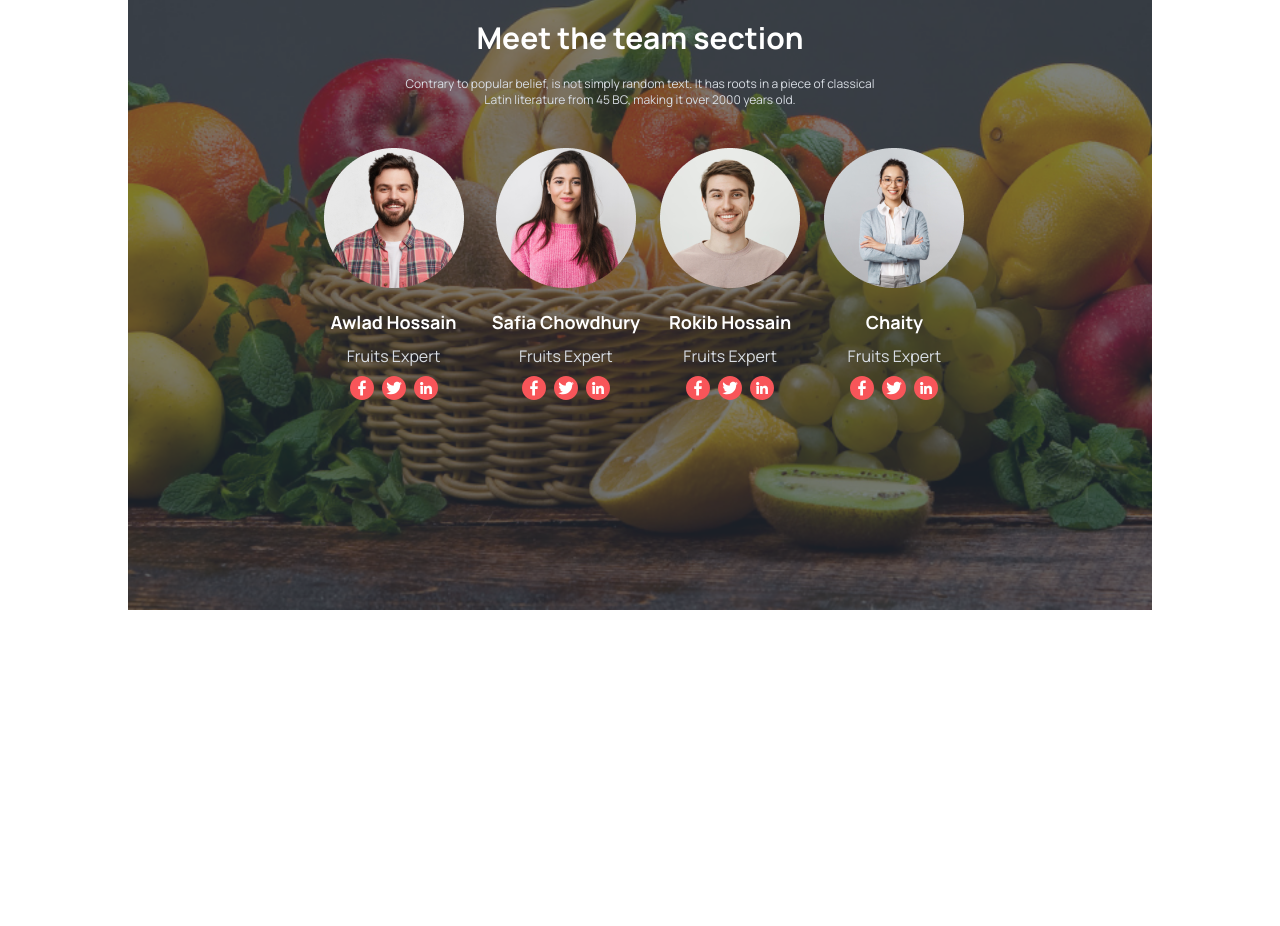
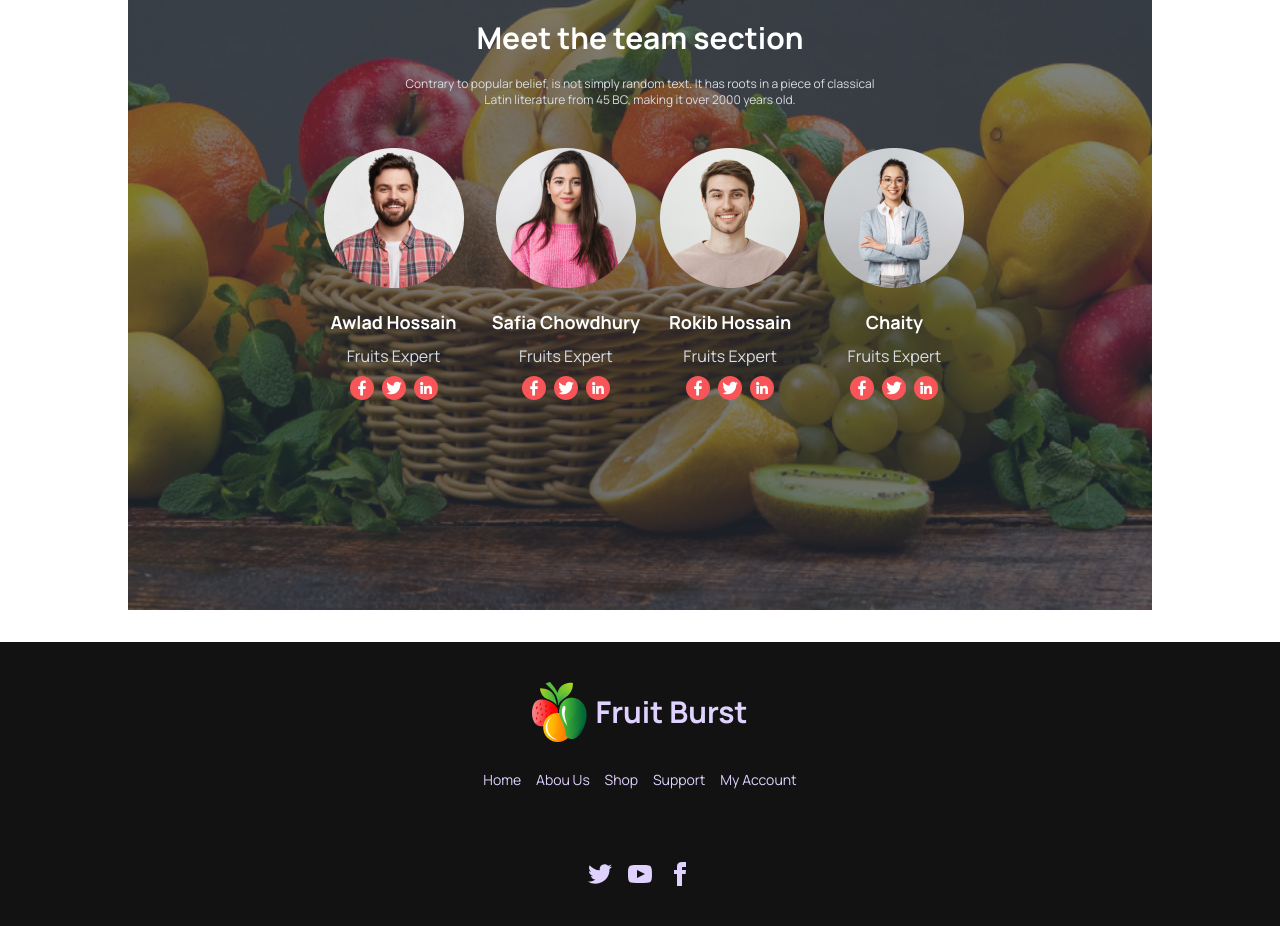
Before and after one commit to SakibGit1/Fruits-website, a plain HTML site: page index.html in a window 1280 px wide. Shown: the part 1708-2634 px from the top of the page. Before the commit the page ends 2318 px from the top, so only its background shows below. Drawn offline with nearby package versions, Linux system fonts and the light colour scheme.

Commit message:
footer added

```diff
--- a/index.html
+++ b/index.html
@@ -164,7 +164,7 @@
                 <!-- left side -->
                 <div class=" ">
                     <h2 class="text-3xl font-bold mb-3">Deal of the day </h2>
-                    <p class="text-xs font-thin lg:w-[600px]">Contrary to popular belief, is not simply random text. It has roots in a piece of classical <br>Latin literature from 45 BC, making it over 2000 years old.</p>
+                    <p class="text-xs font-thin ">Contrary to popular belief, is not simply random text. It has roots in a piece of classical <br>Latin literature from 45 BC, making it over 2000 years old.</p>
                 </div>
                 <!-- right side -->
                 <div class=" ">
@@ -477,6 +477,30 @@
               </div>
         </section>
    </main>
+   <footer class="footer footer-center mt-8 p-10 bg-[#121212] text-primary-content">
+    <div class="mb-8">
+      <div class="flex items-center gap-2">
+        <img src="./images/logo.png" alt="">
+        <span class="text-3xl font-bold">Fruit Burst</span>
+      </div>
+      <!-- footer menu -->
+      <div class="space-x-3 gap-10 mt-5">
+        <a href="">Home</a>
+        <a href="">Abou Us</a>
+        <a href="">Shop</a>
+        <a href="">Support</a>
+        <a href="">My Account</a>
+      </div>
+
+    </div>
+    <div>
+      <div class="grid grid-flow-col gap-4">
+        <a><svg xmlns="http://www.w3.org/2000/svg" width="24" height="24" viewBox="0 0 24 24" class="fill-current"><path d="M24 4.557c-.883.392-1.832.656-2.828.775 1.017-.609 1.798-1.574 2.165-2.724-.951.564-2.005.974-3.127 1.195-.897-.957-2.178-1.555-3.594-1.555-3.179 0-5.515 2.966-4.797 6.045-4.091-.205-7.719-2.165-10.148-5.144-1.29 2.213-.669 5.108 1.523 6.574-.806-.026-1.566-.247-2.229-.616-.054 2.281 1.581 4.415 3.949 4.89-.693.188-1.452.232-2.224.084.626 1.956 2.444 3.379 4.6 3.419-2.07 1.623-4.678 2.348-7.29 2.04 2.179 1.397 4.768 2.212 7.548 2.212 9.142 0 14.307-7.721 13.995-14.646.962-.695 1.797-1.562 2.457-2.549z"></path></svg></a>
+        <a><svg xmlns="http://www.w3.org/2000/svg" width="24" height="24" viewBox="0 0 24 24" class="fill-current"><path d="M19.615 3.184c-3.604-.246-11.631-.245-15.23 0-3.897.266-4.356 2.62-4.385 8.816.029 6.185.484 8.549 4.385 8.816 3.6.245 11.626.246 15.23 0 3.897-.266 4.356-2.62 4.385-8.816-.029-6.185-.484-8.549-4.385-8.816zm-10.615 12.816v-8l8 3.993-8 4.007z"></path></svg></a>
+        <a><svg xmlns="http://www.w3.org/2000/svg" width="24" height="24" viewBox="0 0 24 24" class="fill-current"><path d="M9 8h-3v4h3v12h5v-12h3.642l.358-4h-4v-1.667c0-.955.192-1.333 1.115-1.333h2.885v-5h-3.808c-3.596 0-5.192 1.583-5.192 4.615v3.385z"></path></svg></a>
+      </div>
+    </div>
+  </footer>
 </body>
 
 </html>
```
